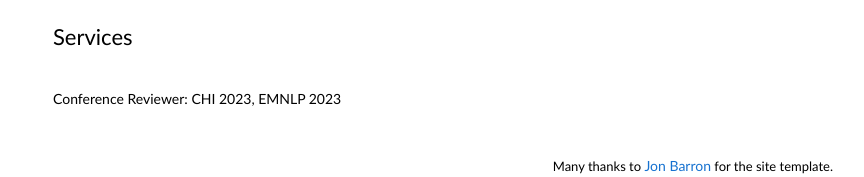
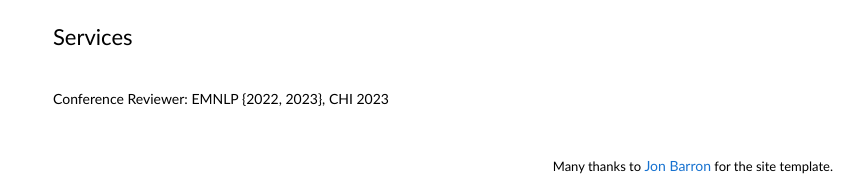
Before and after one commit to BillyZhang24kobe/BillyZhang24kobe.github.io, a plain HTML site: page index.html in a window 1280 px wide. Shown: the part 821-998 px from the top of the page, without its empty margins (207-1071 px from the left). Drawn offline with Linux system fonts and the light colour scheme.

Commit message:
update format

```diff
--- a/index.html
+++ b/index.html
@@ -3814,13 +3814,13 @@ for Topologically Varying Neural Radiance Fields</span>
             <tr>
               <td>
                 <h2>Services</h2>
-              </td>
-              <tr>
-                <!-- <td style="padding:20px;width:25%;vertical-align:middle"><img src="images/cvf.jpg"></td> -->
-                <td width="100%" valign="center">
-                  Conference Reviewer: CHI 2023, EMNLP 2023
-                </td>
-              </tr>
+                <tr>
+                  <!-- <td style="padding:20px;width:25%;vertical-align:middle"><img src="images/cvf.jpg"></td> -->
+                  <td width="100%" valign="center">
+                    Conference Reviewer: EMNLP {2022, 2023}, CHI 2023
+                  </td>
+                </tr>
+              </td>
             </tr>
           </tbody></table>
           <table width="100%" align="center" border="0" cellpadding="20"><tbody>
```
